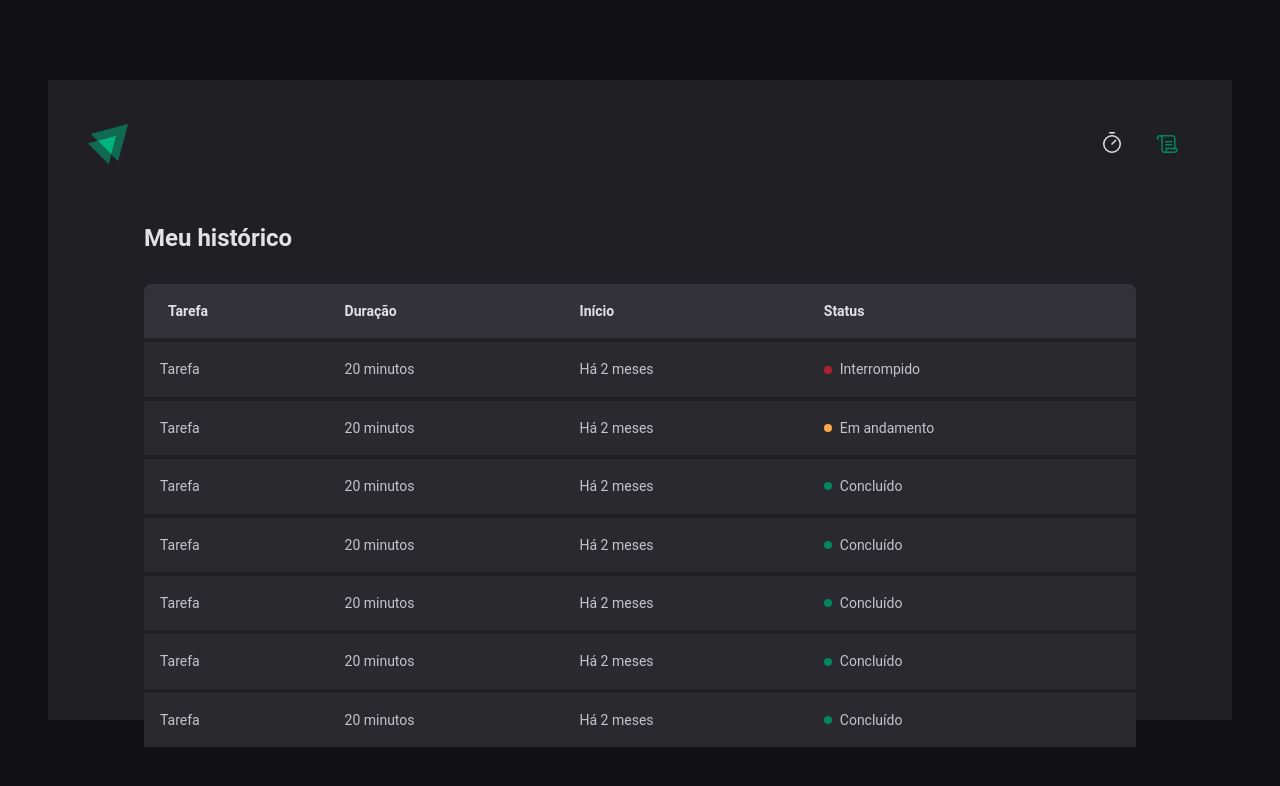
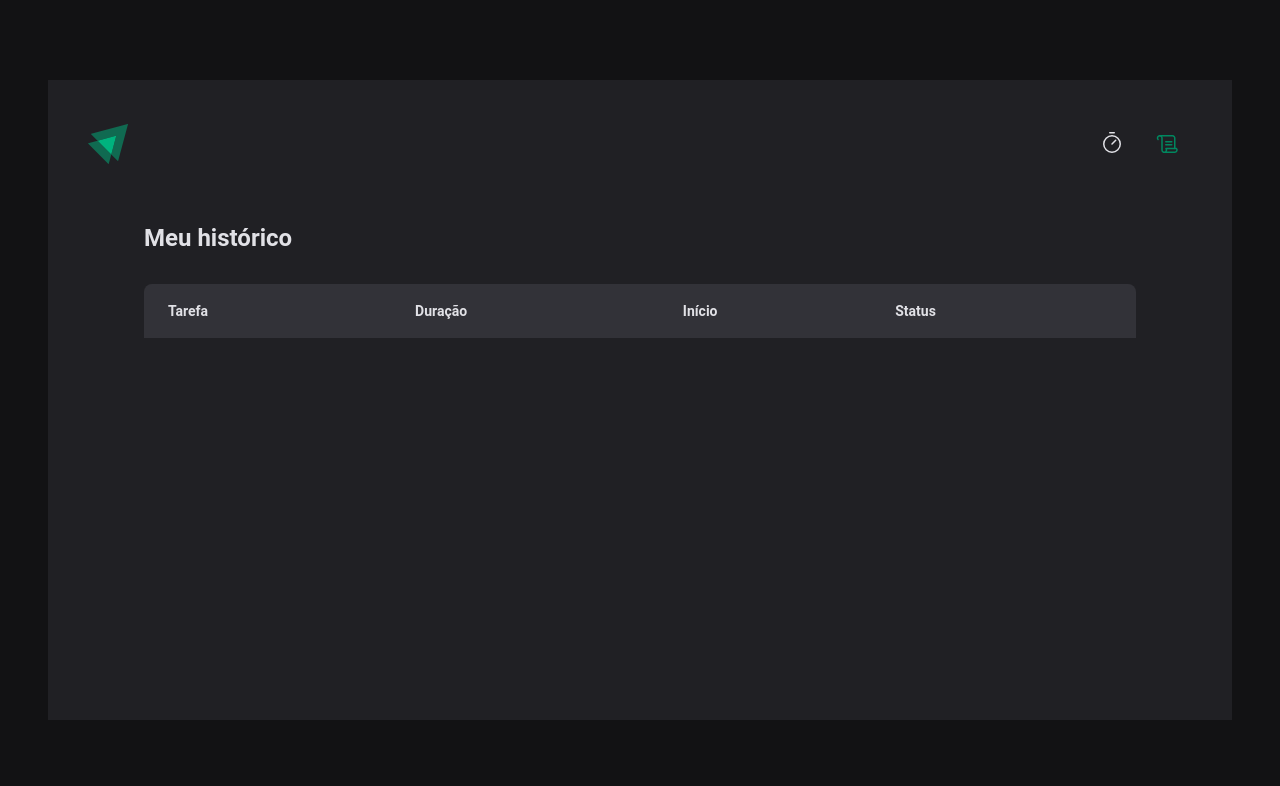
Before and after one commit to HerbertAMS/Ignite_Timer, a React (Vite) app: page /history in a window 1280 px wide. Shown: the top 786 px of the page. Built offline with nearby package versions, Linux system fonts and the light colour scheme.

Commit message:
apply routes context, format date and history list

```diff
--- a/src/App.tsx
+++ b/src/App.tsx
@@ -4,12 +4,15 @@
 import { GlobalStyle } from './styles/global'
 import { ThemeProvider } from 'styled-components'
 import { defaultTheme } from './styles/themes/default'
+import { CyclesContextProvider } from './contexts/CycleContext'
 
 export function App() {
   return (
     <ThemeProvider theme={defaultTheme}>
       <BrowserRouter>
-        <Router />
+        <CyclesContextProvider>
+          <Router />
+        </CyclesContextProvider>
       </BrowserRouter>
 
       <GlobalStyle />
--- /dev/null
+++ b/src/contexts/CycleContext.tsx
@@ -0,0 +1,103 @@
+import { createContext, ReactNode, useState } from 'react'
+
+interface CreateCycleData {
+  task: string
+  minutesAmount: number
+}
+
+interface Cycle {
+  id: string
+  task: string
+  minutesAmount: number
+  startDate: Date
+  interruptedDate?: Date
+  finishedDate?: Date
+}
+
+interface CyclesContextType {
+  cycles: Cycle[]
+  activeCycle: Cycle | undefined
+  activeCycleId: string | null
+  amountSecondsPassed: number
+  markCurrentCycleAsFinished: () => void
+  setSecondsPassed: (seconds: number) => void
+  createNewCycle: (data: CreateCycleData) => void
+  interruptCurrentCycle: () => void
+}
+
+export const CyclesContext = createContext({} as CyclesContextType)
+
+interface CyclesContextProviderProps {
+  children: ReactNode
+}
+
+export function CyclesContextProvider({
+  children,
+}: CyclesContextProviderProps) {
+  const [cycles, setCycles] = useState<Cycle[]>([])
+  const [activeCycleId, setActiveCycleId] = useState<string | null>(null)
+  const [amountSecondsPassed, setAmountSecondsPassed] = useState(0)
+
+  const activeCycle = cycles.find((cycle) => cycle.id === activeCycleId)
+
+  function setSecondsPassed(seconds: number) {
+    setAmountSecondsPassed(seconds)
+  }
+
+  function markCurrentCycleAsFinished() {
+    setCycles((state) =>
+      state.map((cycle) => {
+        if (cycle.id === activeCycleId) {
+          return { ...cycle, finishedDate: new Date() }
+        } else {
+          return cycle
+        }
+      }),
+    )
+  }
+
+  function createNewCycle(data: CreateCycleData) {
+    const id = String(new Date().getTime())
+
+    const newCycle: Cycle = {
+      id,
+      task: data.task,
+      minutesAmount: data.minutesAmount,
+      startDate: new Date(),
+    }
+
+    setCycles((state) => [...state, newCycle])
+    setActiveCycleId(id)
+    setAmountSecondsPassed(0)
+  }
+
+  function interruptCurrentCycle() {
+    setCycles((state) =>
+      state.map((cycle) => {
+        if (cycle.id === activeCycleId) {
+          return { ...cycle, interruptedDate: new Date() }
+        } else {
+          return cycle
+        }
+      }),
+    )
+    setActiveCycleId(null)
+  }
+
+  return (
+    <CyclesContext.Provider
+      value={{
+        cycles,
+        activeCycle,
+        activeCycleId,
+        markCurrentCycleAsFinished,
+        amountSecondsPassed,
+        setSecondsPassed,
+        createNewCycle,
+        interruptCurrentCycle,
+      }}
+    >
+      {children}
+    </CyclesContext.Provider>
+  )
+}
--- a/src/pages/History/index.tsx
+++ b/src/pages/History/index.tsx
@@ -1,6 +1,12 @@
+import { useContext } from 'react'
+import { CyclesContext } from '../../contexts/CycleContext'
+import { formatDistanceToNow } from 'date-fns'
+import ptBR from 'date-fns/locale/pt-BR'
 import { HistoryContainer, HistoryList, Status } from './styles'
 
 export function History() {
+  const { cycles } = useContext(CyclesContext)
+
   return (
     <HistoryContainer>
       <h1>Meu histórico</h1>
@@ -16,62 +22,31 @@
             </tr>
           </thead>
           <tbody>
-            <tr>
-              <td>Tarefa</td>
-              <td>20 minutos</td>
-              <td>Há 2 meses</td>
-              <td>
-                <Status statusColor="red">Interrompido</Status>
-              </td>
-            </tr>
-            <tr>
-              <td>Tarefa</td>
-              <td>20 minutos</td>
-              <td>Há 2 meses</td>
-              <td>
-                <Status statusColor="yellow">Em andamento</Status>
-              </td>
-            </tr>
-            <tr>
-              <td>Tarefa</td>
-              <td>20 minutos</td>
-              <td>Há 2 meses</td>
-              <td>
-                <Status statusColor="green">Concluído</Status>
-              </td>
-            </tr>
-            <tr>
-              <td>Tarefa</td>
-              <td>20 minutos</td>
-              <td>Há 2 meses</td>
-              <td>
-                <Status statusColor="green">Concluído</Status>
-              </td>
-            </tr>
-            <tr>
-              <td>Tarefa</td>
-              <td>20 minutos</td>
-              <td>Há 2 meses</td>
-              <td>
-                <Status statusColor="green">Concluído</Status>
-              </td>
-            </tr>
-            <tr>
-              <td>Tarefa</td>
-              <td>20 minutos</td>
-              <td>Há 2 meses</td>
-              <td>
-                <Status statusColor="green">Concluído</Status>
-              </td>
-            </tr>
-            <tr>
-              <td>Tarefa</td>
-              <td>20 minutos</td>
-              <td>Há 2 meses</td>
-              <td>
-                <Status statusColor="green">Concluído</Status>
-              </td>
-            </tr>
+            {cycles.map((cycle) => {
+              return (
+                <tr key={cycle.id}>
+                  <td>{cycle.task}</td>
+                  <td>{cycle.minutesAmount}</td>
+                  <td>
+                    {formatDistanceToNow(cycle.startDate, {
+                      addSuffix: true,
+                      locale: ptBR,
+                    })}
+                  </td>
+                  <td>
+                    {cycle.finishedDate && (
+                      <Status statusColor="green">Concluído</Status>
+                    )}
+                    {cycle.interruptedDate && (
+                      <Status statusColor="red">Interrompido</Status>
+                    )}
+                    {!cycle.finishedDate && !cycle.interruptedDate && (
+                      <Status statusColor="yellow">Em andamento</Status>
+                    )}
+                  </td>
+                </tr>
+              )
+            })}
           </tbody>
         </table>
       </HistoryList>
--- a/src/pages/Home/components/Countdown/index.tsx
+++ b/src/pages/Home/components/Countdown/index.tsx
@@ -1,6 +1,6 @@
 import { differenceInSeconds } from 'date-fns'
 import { useContext, useEffect } from 'react'
-import { CycleContext } from '../..'
+import { CyclesContext } from '../../../../contexts/CycleContext'
 import { CountdownContainer, Separator } from './styles'
 
 export function Countdown() {
@@ -10,7 +10,7 @@
     markCurrentCycleAsFinished,
     amountSecondsPassed,
     setSecondsPassed,
-  } = useContext(CycleContext)
+  } = useContext(CyclesContext)
 
   const totalSeconds = activeCycle ? activeCycle.minutesAmount * 60 : 0
 
--- a/src/pages/Home/components/NewCycleForm/index.tsx
+++ b/src/pages/Home/components/NewCycleForm/index.tsx
@@ -1,11 +1,11 @@
 import { FormContainer, TaskInput, MinutesAmountInput } from './styles'
-import { CycleContext } from '../..'
 import { useContext } from 'react'
 import { useFormContext } from 'react-hook-form'
+import { CyclesContext } from '../../../../contexts/CycleContext'
 
 export function NewCycleForm() {
   const { register } = useFormContext()
-  const { activeCycle } = useContext(CycleContext)
+  const { activeCycle } = useContext(CyclesContext)
 
   return (
     <FormContainer>
@@ -31,7 +31,7 @@
         id="minutesAmount"
         placeholder="00"
         step={5}
-        min={1}
+        min={5}
         max={60}
         disabled={!!activeCycle}
         {...register('minutesAmount', { valueAsNumber: true })}
```
Also changed, not shown: src/pages/Home/index.tsx (+10 -83 lines).
